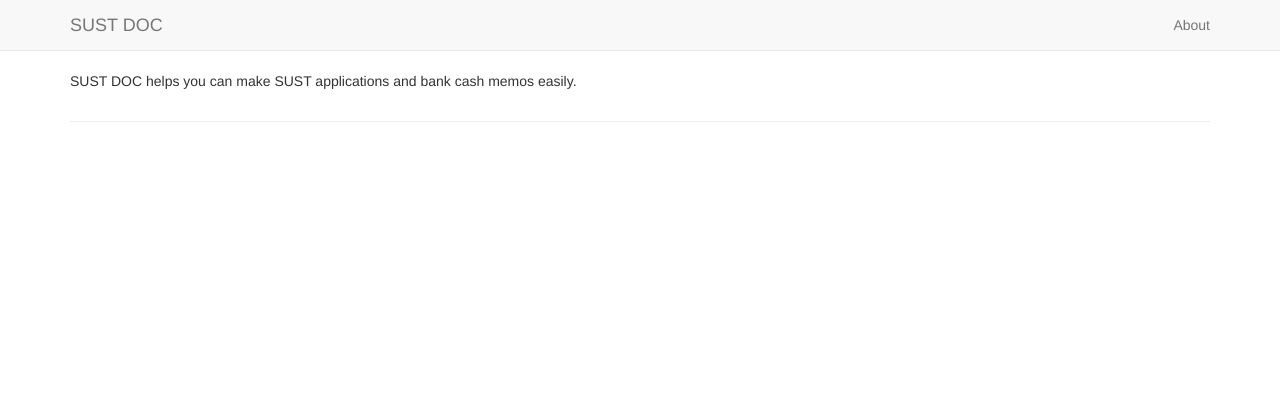
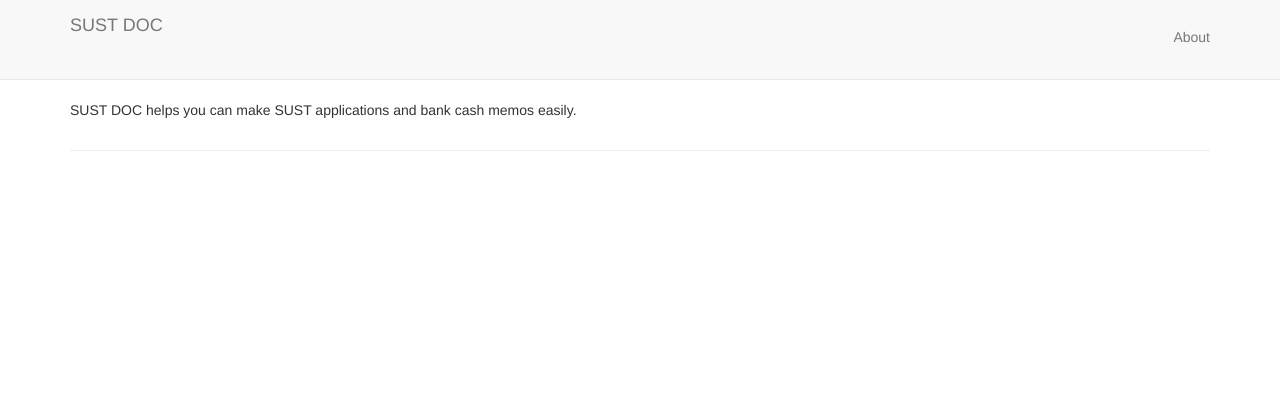
Before and after one commit to ranamahmud/sust-doc, a Django app: template allauthdemo/templates/visitor/landing-about.html in a window 1280 px wide. Shown: the top 420 px of the page. Run offline with Django 3.2, Linux system fonts and the light colour scheme; the template is opened without the code that fills it, so the values that code supplies are empty; some libraries are stand-ins or nearby versions.

Commit message:
Navbar fixed

```diff
--- a/allauthdemo/templates/libraryfine/library-fine.html
+++ b/allauthdemo/templates/libraryfine/library-fine.html
@@ -8,7 +8,8 @@
 
 {% block content %}
 
-          <h1 class="text-center">Create Library Fine Application</h1>
+     <div class="container">
+            <h1 class="text-center">Create Library Fine Application</h1>
 
       <div class="col-md-8 col-md-offset-2 col-lg-6 col-lg-offset-3">
 
@@ -22,5 +23,6 @@
       </div>
     </form>
 
+     </div>
 
 {% endblock %}
--- a/allauthdemo/urls.py
+++ b/allauthdemo/urls.py
@@ -20,7 +20,7 @@ from django.conf.urls.static import static
 from django.conf import settings
 
 from .auth.views import account_profile
-from .views import member_index, member_action
+from .views import member_index, documents
 from demo import views
 urlpatterns = [
     # Landing page area
@@ -71,7 +71,7 @@ urlpatterns = [
     # Account profile and member info done locally
     url(r'^accounts/profile/$', account_profile, name='account_profile'),
     url(r'^member/$', member_index, name='user_home'),
-    url(r'^member/action$', member_action, name='user_action'),
+    url(r'^documents$', documents, name='user_action'),
 
     # Usual Django admin
     url(r'^admin/', admin.site.urls),
--- a/allauthdemo/views.py
+++ b/allauthdemo/views.py
@@ -11,7 +11,7 @@ def member_index(request):
     return HttpResponse(t.render(c, request), content_type='text/html')
 
 @login_required
-def member_action(request):
+def documents(request):
     t = loader.get_template('member/member-action.html')
     c = {}  #{'foo': 'bar'}
     return HttpResponse(t.render(c, request), content_type='text/html')
--- a/static/css/main.css
+++ b/static/css/main.css
@@ -94,25 +94,7 @@
   -moz-box-shadow: 3px 0px 0px #777;
   box-shadow: 0px 0px 5px rgba(0,0,0,0.35);
 }
-/*
-/*Reference */
-/*https://css-tricks.com/snippets/css/fixed-footer/*/
-/*footer {
-   position:fixed;
-   left:0px;
-   bottom:0px;
-   height:30px;
-   width:100%;
-   color:#f8f8f8;
 
-}*/
-
-/* IE 6 */
-/* html #footer {
-   position:absolute;
-   top:expression((0-(footer.offsetHeight)+(document.documentElement.clientHeight ? document.documentElement.clientHeight : document.body.clientHeight)+(ignoreMe = document.documentElement.scrollTop ? document.documentElement.scrollTop : document.body.scrollTop))+'px');
-}
-*/
 /* Sticky footer styles
 -------------------------------------------------- */
 html {
@@ -130,5 +112,13 @@ body {
   /* Set the fixed height of the footer here */
   height: 60px;
   background-color: #f5f5f5;
-  left:0px;
+  left: 0px;
 }
+
+.navbar{
+  height:80px;
+}
+
+.nav.navbar-nav.navbar-right {
+    padding-top: 12px;
+}
```
